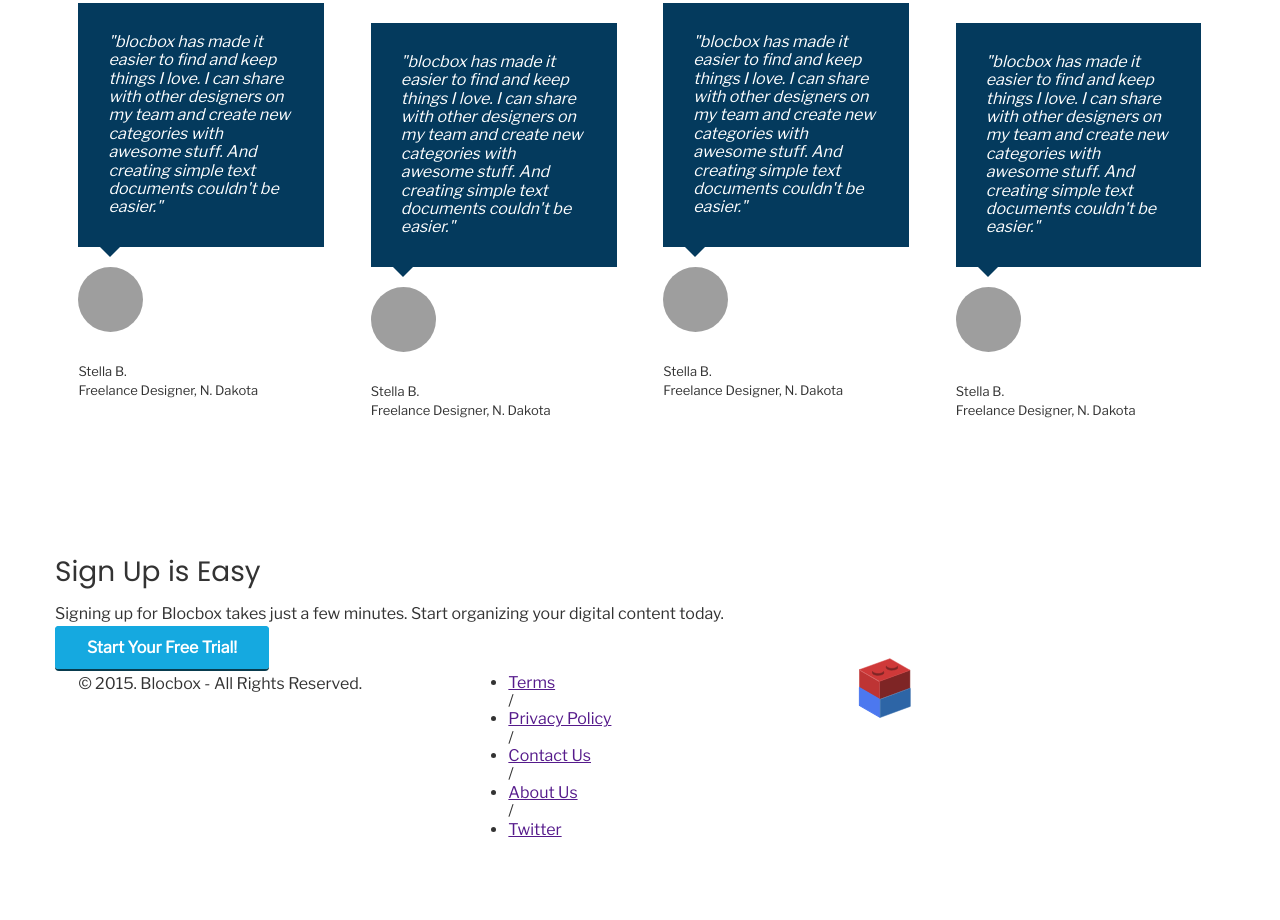
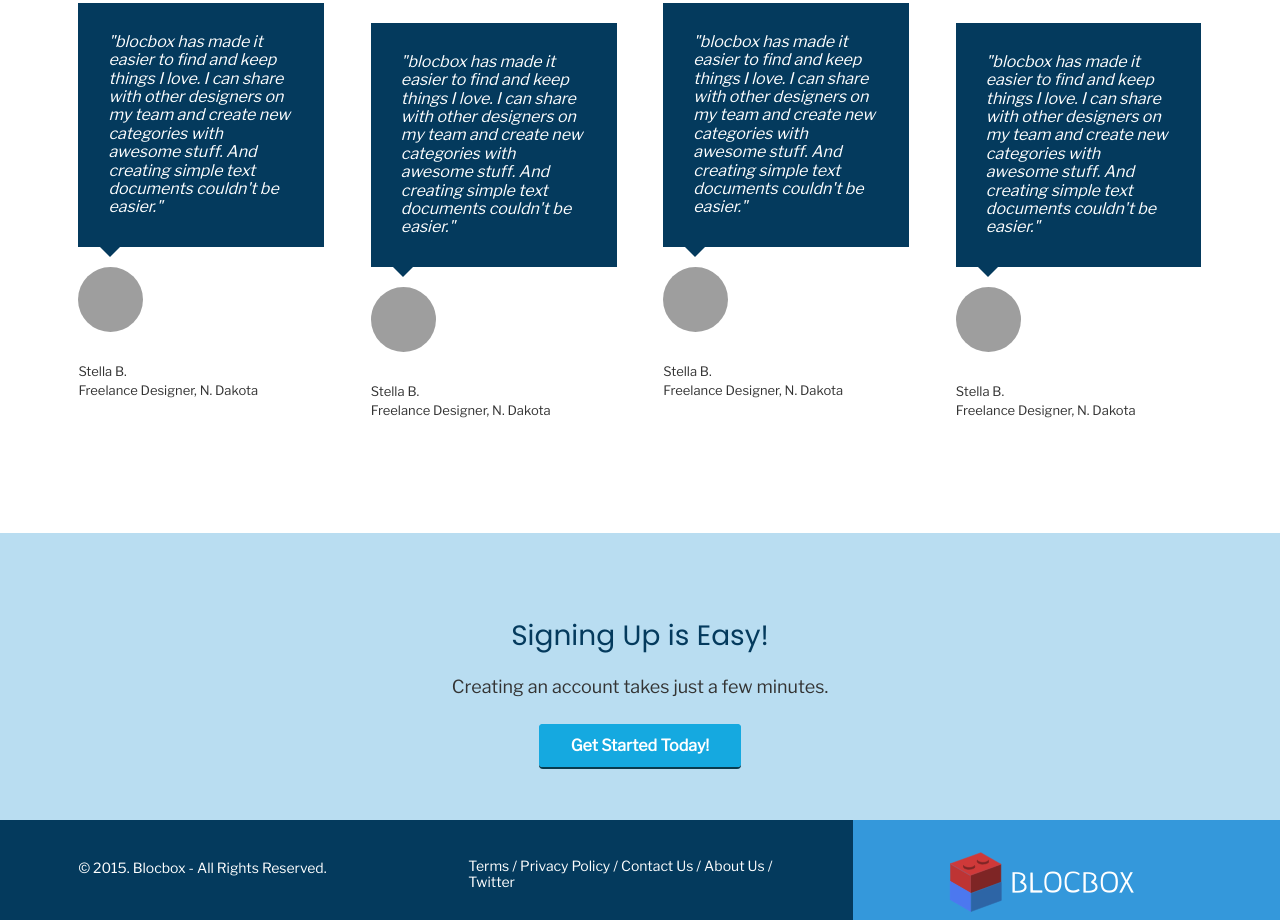
Before and after one commit to omccrea/Blocbox, a plain HTML site: page index.html in a window 1280 px wide. Shown: the part 2226-3146 px from the top of the page. Before the commit the page ends 3101 px from the top, so only its background shows below. Drawn offline with nearby package versions, Linux system fonts and the light colour scheme; grey boxes are pictures that could not be loaded.

Commit message:
Checkpoint 31 completed

```diff
--- a/css/style.css
+++ b/css/style.css
@@ -310,3 +310,74 @@
 .testimonials .container li:nth-of-type(even) {
   padding-top: 20px;
 }
+
+/* CALL TO ACTION */
+.call {
+  background: #B9DDF1;
+  padding:4em 0;
+  text-align: center;
+}
+.call h2 {
+  color:#043A5D;
+  padding-bottom: 15px;
+}
+.call p {
+  font-family: "Libre Franklin", Helvetica, Arial, sans-serif;
+  color:#333333;
+  font-size: 18px;
+  line-height: 20px;
+  font-weight: 100;
+  margin:10px 0 40px;
+}
+
+/* FOOTER */
+footer {
+  background-color: #043A5D;
+  background-image: linear-gradient(to top,
+     #3498DB 0%, #3498DB 50%, #043A5D 50%, #043A5D 100%);
+  color: #FFFFFF;
+  height: 150px;
+  position: relative;
+  overflow: hidden;
+  z-index: 0;
+}
+footer p, footer nav ul {
+  font-size:14px;
+  font-weight:100;
+  text-align: center;
+  margin: 10px auto 0;
+}
+footer nav ul li {
+  list-style-type: none;
+  display: inline;
+}
+footer nav ul li a {
+  color:#FFFFFF;
+  text-decoration: none;
+}
+footer .right-footer-block {
+  background-color: transparent;
+}
+footer .logo{
+  padding: 2.35em 0;
+  margin: 0 auto;
+  display: block;
+}
+@media (min-width: 992px){
+  footer{
+    background-color: #3498DB;
+    background-image: linear-gradient(to left,
+       #3498DB 0%, #3498DB 33.33337%, #043A5D 33.33337%, #043A5D 100%);
+    height: 100px;
+  }
+  footer p, footer nav ul{
+    padding: 2em 0;
+    text-align: left;
+  }
+  footer .right-footer-block {
+    background-color: #3498DB;
+  }
+  footer .logo{
+    padding: 2em 0 2em 1.5em;
+  }
+}
--- a/index.html
+++ b/index.html
@@ -149,11 +149,12 @@
 <!-- Assignment 27 CTA -->
 <section class="call">
   <div class="container">
-    <h2>Sign Up is Easy</h2>
-    <p>Signing up for Blocbox takes just a few minutes. Start organizing your digital content today.</p>
-    <a href="signup.html" class="btn">Start Your Free Trial!</a>
-  </div>
+    <h2>Signing Up is Easy!</h2>
+    <p>Creating an account takes just a few minutes.</p>
+    <a href="signup.html" class="btn">Get Started Today!</a>
+</div>
 </section>
+
   <!-- Footer -->
   <footer>
     <div class="container footer-nav-block">
```
